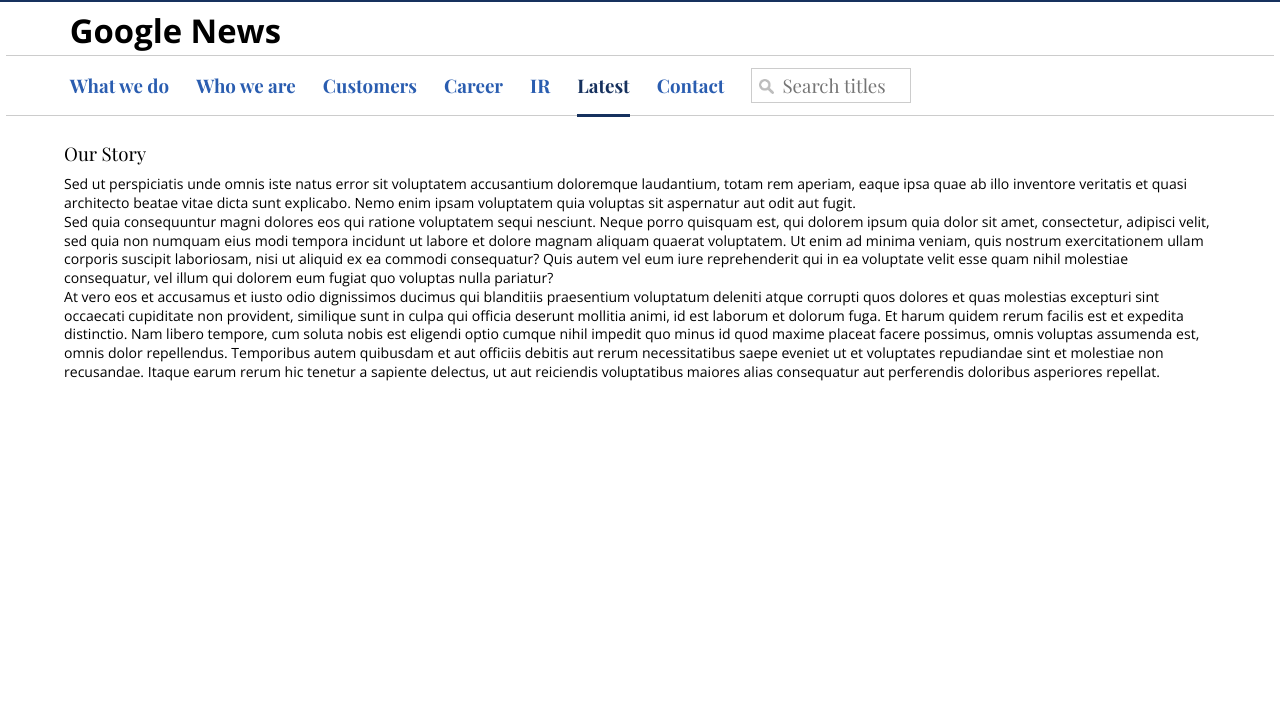
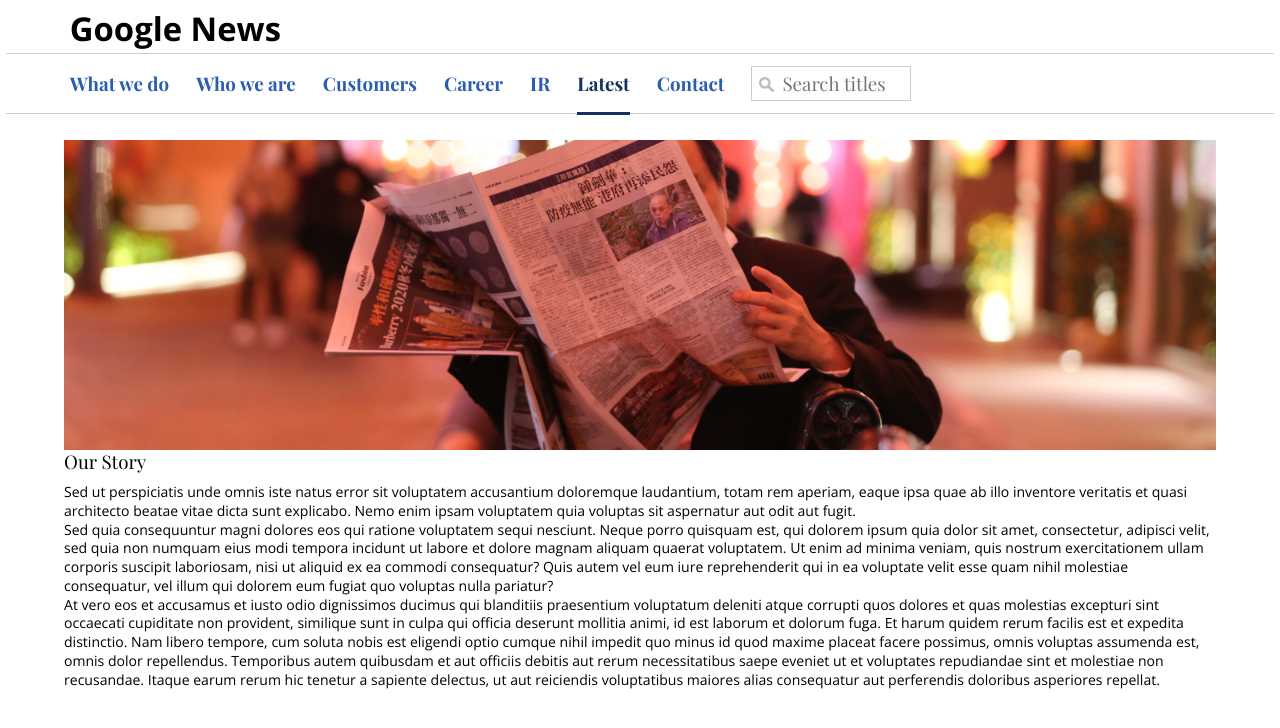
Before and after one commit to KayTun/teamawesome, a plain HTML site: page About-us.html in a window 1280 px wide. Drawn offline with nearby package versions, Linux system fonts and the light colour scheme; no server answers; a script that the page names is missing; files whose address does not match are found by name.

Commit message:
Auto stash before merge of "main" and "origin/main"

```diff
--- a/About-us.html
+++ b/About-us.html
@@ -10,7 +10,7 @@
       rel="stylesheet"
     />
     <link rel="stylesheet" href="./assets/css/reset.css" type="text/css" />
-    <link rel="stylesheet" href="./assets/css/style.css" type="text/css" />
+    <link rel="stylesheet" href="./assets/css/sass/style.css" type="text/css" />
   </head>
   <body>
     <section role="main" id="wrapper">
@@ -56,6 +56,9 @@
           </ul>
         </nav>
       </header>
+      <section class="hero">
+        <img src="img/Header image.png">
+      </section>
 
       <content >
         <h2>Our Story</h2>
--- a/assets/css/sass/header.scss
+++ b/assets/css/sass/header.scss
@@ -7,7 +7,7 @@
   background: white;
   display: block;
   margin-left: -5%;
-  padding-top: 10px;
+  padding-top: 1%;
 
   /*Breakpoint for when menu can't fit the screen anymore*/
   @media screen and (max-width: 1190px) {
--- /dev/null
+++ b/assets/css/sass/page-2-hero.scss
@@ -0,0 +1,14 @@
+.hero {
+  width: 100vw;
+  margin-left: calc(-5vw); // Adjusted to be relative to viewport width
+  margin-right: calc(-5vw); // Adjusted to be relative to viewport width
+  padding-top: 0%;
+  padding-bottom: 0%;
+  overflow: hidden; // Ensure that any overflowing content is hidden
+
+  img {
+    width: 100%; // Ensure the image takes up the full width of the container
+    height: auto; // Maintain the image's aspect ratio
+    display: block; // Remove any default inline spacing
+  }
+}
--- a/assets/css/sass/style.scss
+++ b/assets/css/sass/style.scss
@@ -8,6 +8,7 @@ Version: 1.0
 @import "fonts.scss"; /*Fonts SASS file*/
 @import "header.scss"; /*Header SASS file*/
 @import "articles.scss"; /*Articles SASS file*/
+@import "page-2-hero.scss"; /*Hero SASS file*/
 @import "page-3-content.scss"; /*page-3-content SASS file*/
 
 html {
```
Also changed, not shown: index.html (+1 -1 lines), assets/css/sass/style.css, 1 other file.
